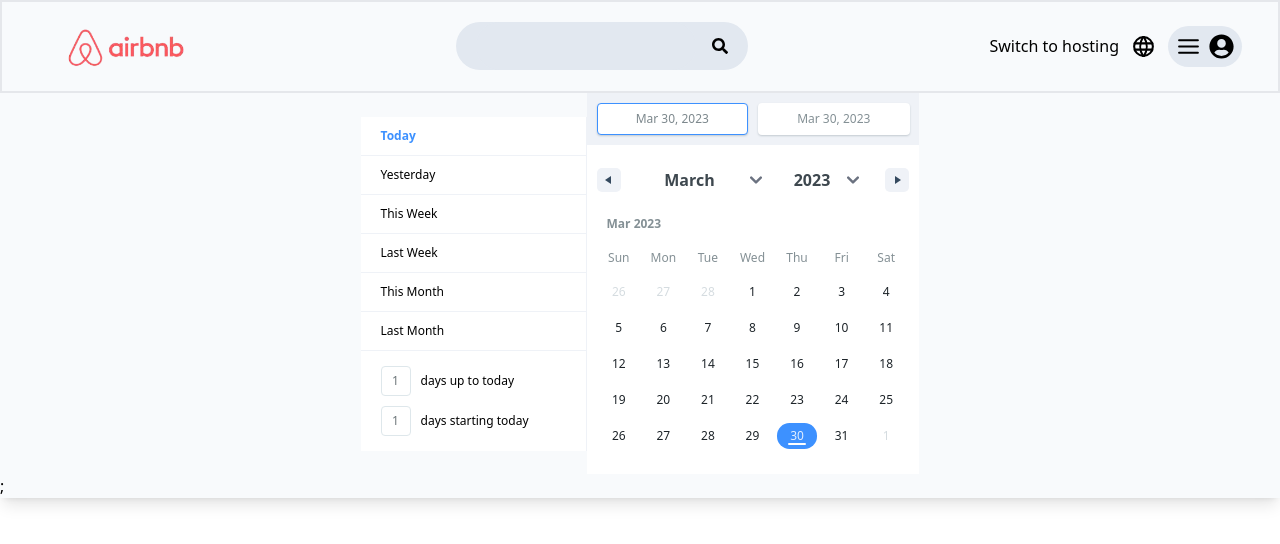
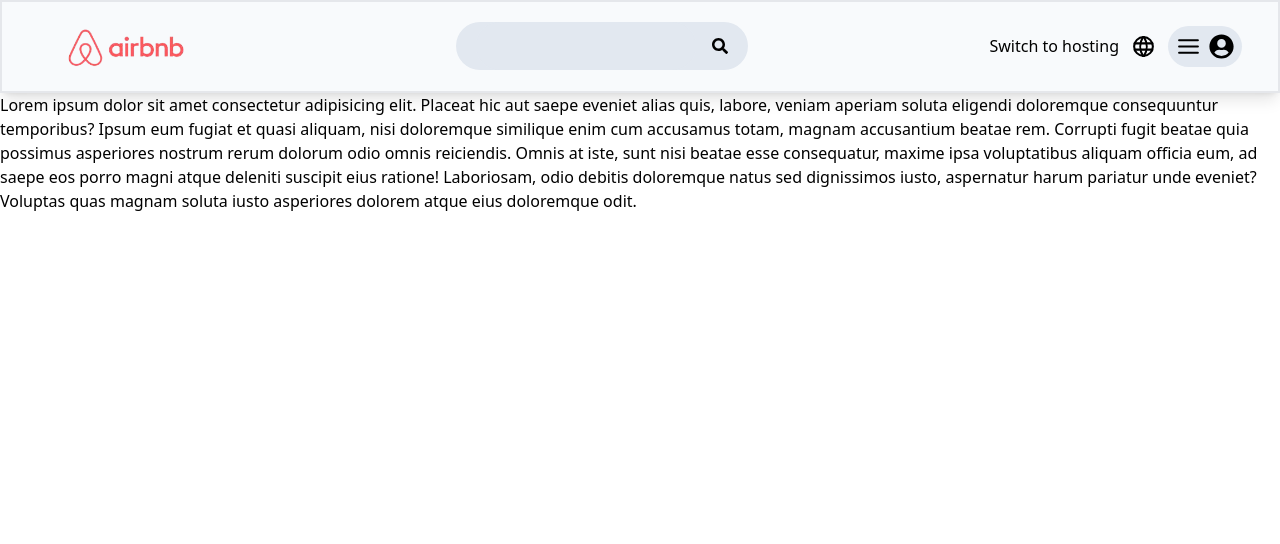
Before and after one commit to Hicode-dev/airbnb-clone, a React (Vite) app: page / in a window 1280 px wide. Shown: the top 544 px of the page. Built offline with nearby package versions, Linux system fonts and the light colour scheme.

Commit message:
just added few detailes to it

```diff
--- a/src/App.jsx
+++ b/src/App.jsx
@@ -12,7 +12,8 @@ function App() {
     <main>
 
     <Nav />
-    <CarouselPage />
+
+   Lorem ipsum dolor sit amet consectetur adipisicing elit. Placeat hic aut saepe eveniet alias quis, labore, veniam aperiam soluta eligendi doloremque consequuntur temporibus? Ipsum eum fugiat et quasi aliquam, nisi doloremque similique enim cum accusamus totam, magnam accusantium beatae rem. Corrupti fugit beatae quia possimus asperiores nostrum rerum dolorum odio omnis reiciendis. Omnis at iste, sunt nisi beatae esse consequatur, maxime ipsa voluptatibus aliquam officia eum, ad saepe eos porro magni atque deleniti suscipit eius ratione! Laboriosam, odio debitis doloremque natus sed dignissimos iusto, aspernatur harum pariatur unde eveniet? Voluptas quas magnam soluta iusto asperiores dolorem atque eius doloremque odit.
     </main>
   )
 }
--- a/src/component/Nav.jsx
+++ b/src/component/Nav.jsx
@@ -80,11 +80,14 @@ const Nav = () => {
 
 
       </div>
+
+      {
+        search && <div className='py-4 bg-slate-200  shadow-lg'>
            <DateRangePicker className='flex justify-center items-center'
           onChange={item => setState({ ...state, ...item })}
           showSelectionPreview={true}
           moveRangeOnFirstSelection={false}
-
+          rangeColors={'#fd5B61'}
           ranges={[state.selection1]}
           direction="horizontal"
           dayContentRenderer={customDayContent}
@@ -98,7 +101,10 @@ const Nav = () => {
             prevButton: "previous month button",
             nextButton: "next month button",
           }}
-      />;
+        />
+        </div>
+      }
+
     </div>
   )
 }
```
Lines whose indentation alone changed are shown as unchanged.
